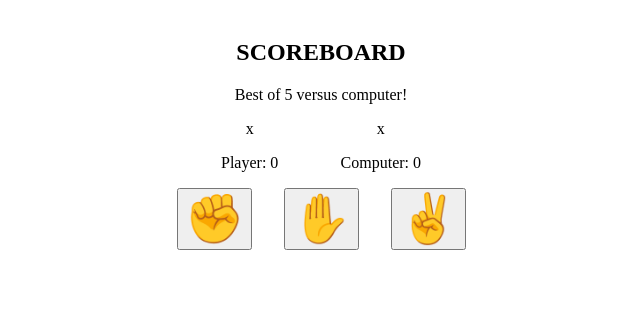
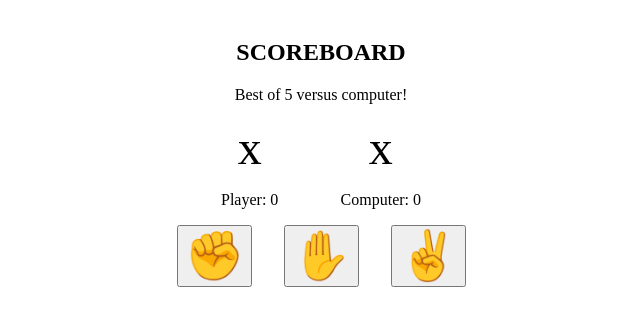
Before and after one commit to justincschoi/rock-paper-scissors, a plain HTML site: page index.html in a window 1280 px wide. Shown: the part 69-394 px from the top of the page, without its empty margins (319-959 px from the left). Drawn offline with Linux system fonts and the light colour scheme.

Commit message:
Update font sizes and spacing

```diff
--- a/style.css
+++ b/style.css
@@ -20,6 +20,11 @@
     width: 75px;
 }
 
+.player-choice,
+.computer-choice {
+    font-size: 48px;
+}
+
 #result {
     display: flex;
     justify-content: center;
```
